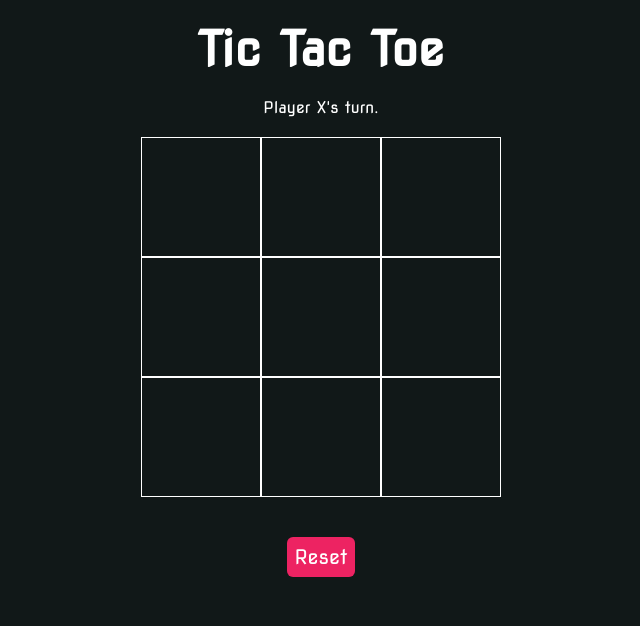
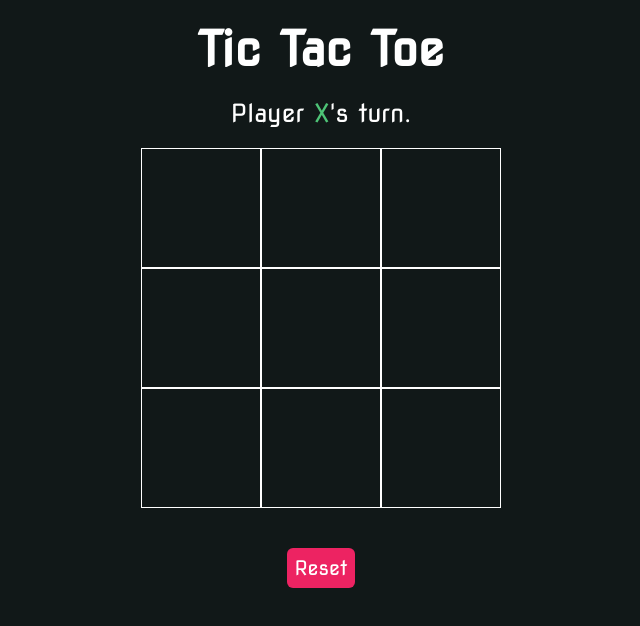
Before and after one commit to waleedsmadi/tic_tac_toe_js, a plain HTML site: page index.html in a window 1280 px wide. Shown: the whole page, without its empty margins (319-959 px from the left). Drawn offline with Linux system fonts and the light colour scheme.

Commit message:
edit in HTML file

```diff
--- a/index.html
+++ b/index.html
@@ -12,7 +12,7 @@
     <div class="wrapper">
         <div class="text-header">
             <h1>Tic Tac Toe</h1>
-            <p>Player <span class="player-X">X</span>'s turn.</p>
+            <p class="player-text">Player <span class="player-X">X</span>'s turn.</p>
         </div>
 
         <div class="cells">
@@ -27,10 +27,9 @@
             <div class="cell"></div>
         </div>
 
-        <div class="result hidden">Player <span class="player-X">O</span>won.</div>
-        <div class="reset-btn">
-            <button type="button" class="btn">Reset</button>
-        </div>
+        <div class="player-text result hidden">Player <span class="player-X">X</span> won.</div>
+
+        <button type="button" class="btn">Reset</button>
     </div>
 
 
```
